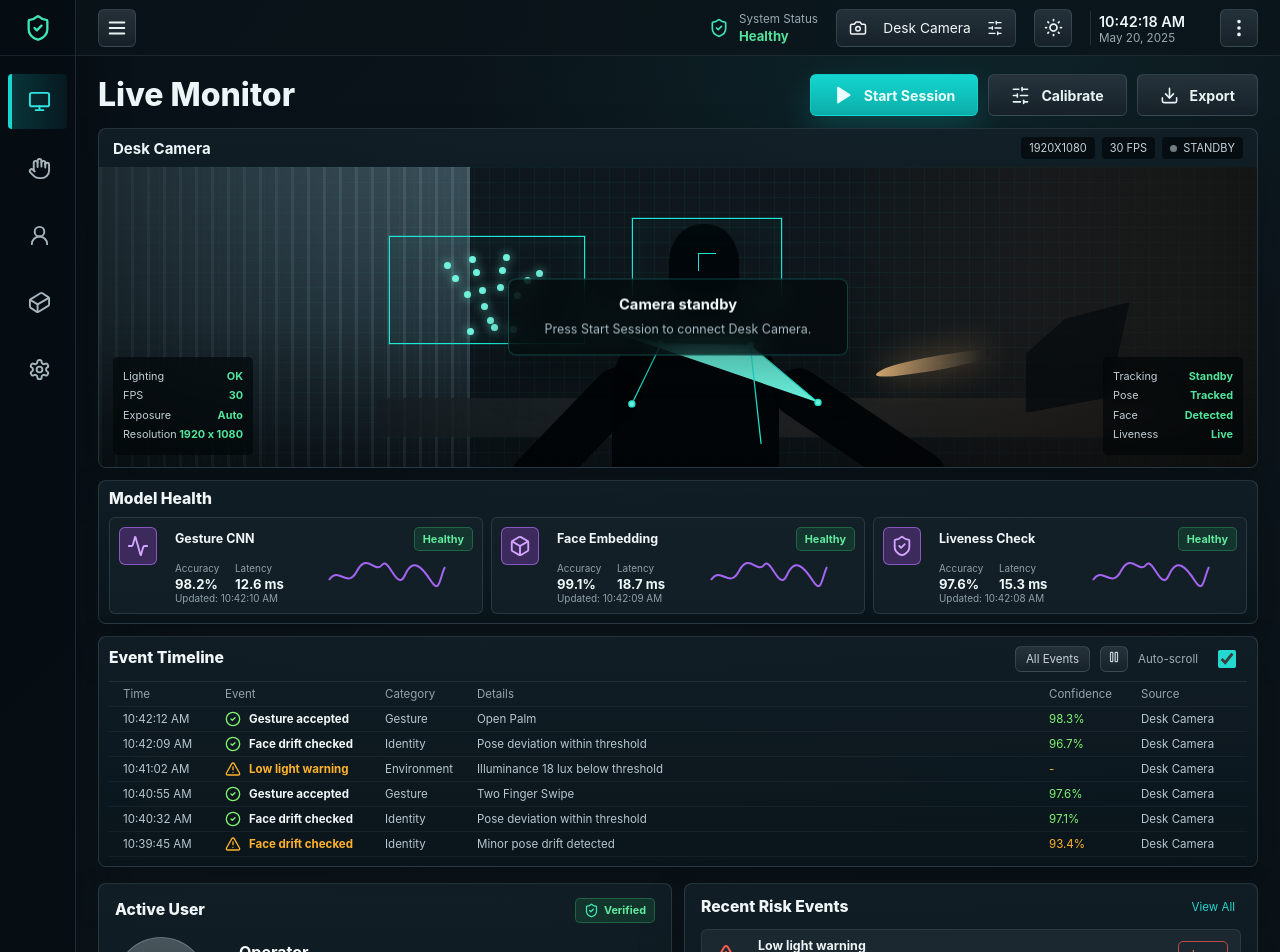
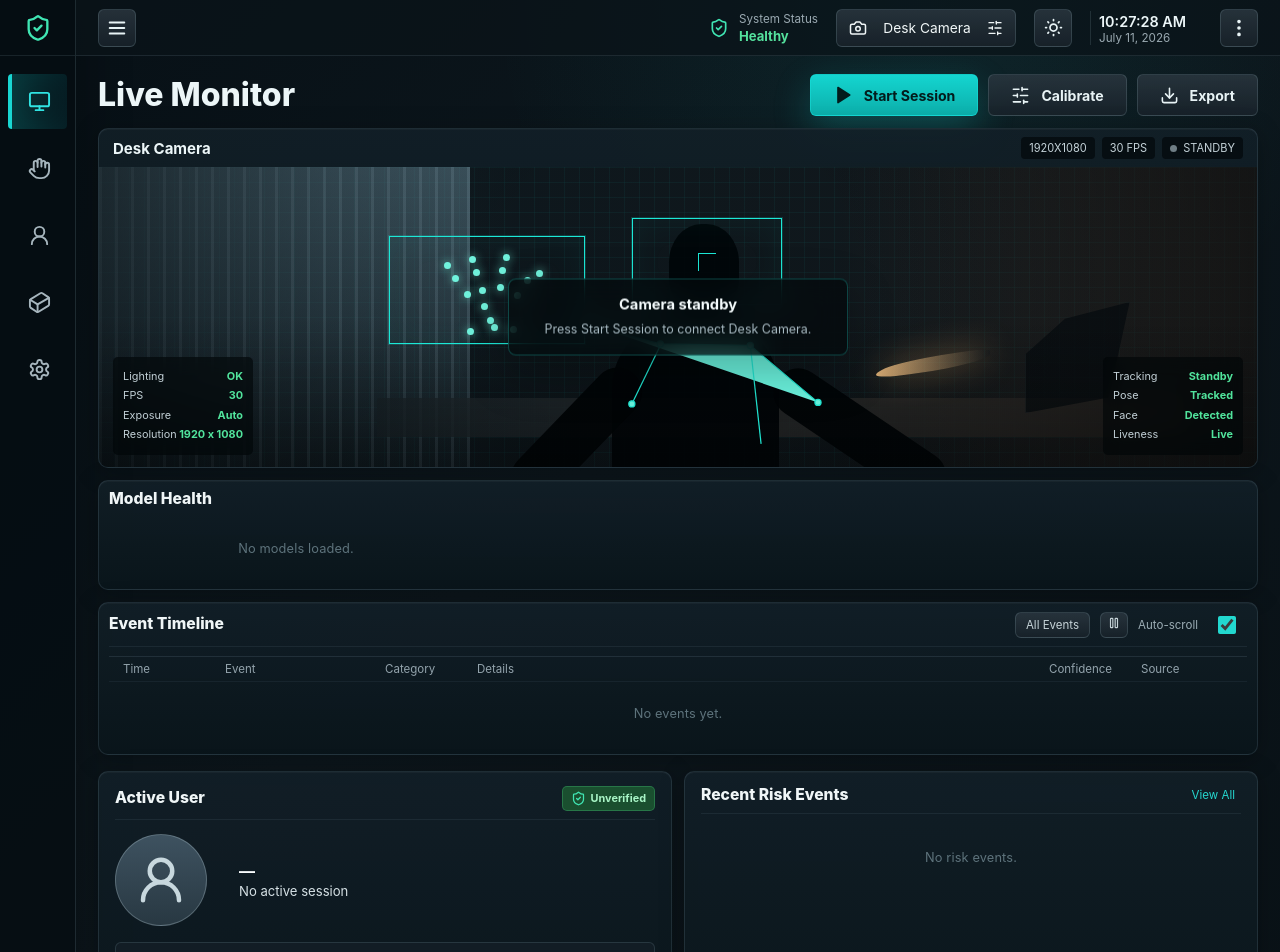
Before and after one commit to StefanPenchev05/VisionGuard, a React (Vite) app in the folder apps/desktop/: page / in a window 1280 px wide. Shown: the top 952 px of the page. Built offline with nearby package versions, Linux system fonts and the light colour scheme.

Commit message:
feat: enhance AppShell with real-time clock, update IdentityPanel and EventTimeline for empty states, and improve ModelHealth component; add new animations and styles

```diff
--- a/apps/desktop/src/renderer/app/components/AppShell.tsx
+++ b/apps/desktop/src/renderer/app/components/AppShell.tsx
@@ -8,6 +8,7 @@ import {
   SlidersHorizontal,
   SunMedium
 } from "lucide-react";
+import { useEffect, useState } from "react";
 import { navItems } from "../data";
 
 type AppShellProps = {
@@ -24,6 +25,12 @@ export function AppShell({
   onToggleCamera
 }: AppShellProps) {
   const sessionLabel = isCameraActive ? "Stop Session" : "Start Session";
+
+  const [now, setNow] = useState(new Date());
+  useEffect(() => {
+    const id = setInterval(() => setNow(new Date()), 1000);
+    return () => clearInterval(id);
+  }, []);
 
   return (
     <div className="app-shell">
@@ -86,8 +93,8 @@ export function AppShell({
           </button>
 
           <div className="clock">
-            <strong>10:42:18 AM</strong>
-            <span>May 20, 2025</span>
+            <strong>{now.toLocaleTimeString()}</strong>
+            <span>{now.toLocaleDateString(undefined, { month: "long", day: "numeric", year: "numeric" })}</span>
           </div>
 
           <button className="icon-button" type="button" aria-label="More">
--- a/apps/desktop/src/renderer/app/components/EventTimeline.tsx
+++ b/apps/desktop/src/renderer/app/components/EventTimeline.tsx
@@ -1,5 +1,4 @@
-import { CheckCircle2, Pause, TriangleAlert } from "lucide-react";
-import { events } from "../data";
+import { Pause } from "lucide-react";
 
 export function EventTimeline() {
   return (
@@ -27,24 +26,7 @@ export function EventTimeline() {
           <span>Confidence</span>
           <span>Source</span>
         </div>
-        {events.map((event) => {
-          const isWarning = event.level === "warning";
-          const Icon = isWarning ? TriangleAlert : CheckCircle2;
-
-          return (
-            <div className={`event-row ${event.level}`} role="row" key={`${event.time}-${event.event}`}>
-              <span>{event.time}</span>
-              <span className="event-name">
-                <Icon size={16} />
-                {event.event}
-              </span>
-              <span>{event.category}</span>
-              <span>{event.details}</span>
-              <span>{event.confidence}</span>
-              <span>Desk Camera</span>
-            </div>
-          );
-        })}
+        <div className="event-empty">No events yet.</div>
       </div>
     </section>
   );
--- a/apps/desktop/src/renderer/app/components/IdentityPanel.tsx
+++ b/apps/desktop/src/renderer/app/components/IdentityPanel.tsx
@@ -1,5 +1,4 @@
-import { ShieldCheck, TriangleAlert, UserRound } from "lucide-react";
-import { gestures, riskEvents } from "../data";
+import { ShieldCheck, UserRound } from "lucide-react";
 
 export function IdentityPanel() {
   return (
@@ -9,7 +8,7 @@ export function IdentityPanel() {
           <h2>Active User</h2>
           <span className="verified-chip">
             <ShieldCheck size={15} />
-            Verified
+            Unverified
           </span>
         </div>
 
@@ -18,25 +17,23 @@ export function IdentityPanel() {
             <UserRound size={54} />
           </div>
           <div>
-            <strong>Operator</strong>
-            <span>Security Team</span>
-            <small>Session ID: 9f3a7c2e-1b6d-4f21</small>
-            <small>Since 10:39:12 AM (00:03:06)</small>
+            <strong>—</strong>
+            <span>No active session</span>
           </div>
         </div>
 
         <div className="trust-card">
           <div>
             <span>Confidence</span>
-            <strong>97.8%</strong>
+            <strong>—</strong>
           </div>
           <div className="trust-ring">
-            <strong>97</strong>
+            <strong>—</strong>
             <span>/100</span>
           </div>
           <div>
             <span>Gesture Match</span>
-            <strong>96.4%</strong>
+            <strong>—</strong>
           </div>
         </div>
       </section>
@@ -47,36 +44,14 @@ export function IdentityPanel() {
           <button type="button">View All</button>
         </div>
         <div className="risk-list">
-          {riskEvents.map((event, index) => (
-            <article className="risk-item" key={event.label}>
-              <TriangleAlert size={24} className={index === 0 ? "risk-low" : "risk-medium"} />
-              <div>
-                <strong>{event.label}</strong>
-                <span>{event.time}</span>
-              </div>
-              <em className={index === 0 ? "low" : "medium"}>{event.severity}</em>
-            </article>
-          ))}
+          <p className="risk-empty">No risk events.</p>
         </div>
       </section>
 
       <section className="panel gesture-panel">
         <h2>Gesture Activity <span>(Live)</span></h2>
         <div className="gesture-grid">
-          {gestures.map((gesture) => {
-            const Icon = gesture.icon;
-
-            return (
-              <article className="gesture-card" key={gesture.label}>
-                <Icon size={46} />
-                <strong>{gesture.label}</strong>
-                <span>{gesture.time}</span>
-                <div className="progress-track">
-                  <i style={{ width: `${gesture.progress}%` }} />
-                </div>
-              </article>
-            );
-          })}
+          <p className="gesture-empty">No gesture data.</p>
         </div>
       </section>
     </aside>
--- a/apps/desktop/src/renderer/app/components/ModelHealth.tsx
+++ b/apps/desktop/src/renderer/app/components/ModelHealth.tsx
@@ -1,41 +1,9 @@
-import { modelHealth } from "../data";
-
 export function ModelHealth() {
   return (
     <section className="panel model-health">
       <h2>Model Health</h2>
       <div className="model-grid">
-        {modelHealth.map((model) => {
-          const Icon = model.icon;
-
-          return (
-            <article className="model-card" key={model.name}>
-              <div className="model-icon">
-                <Icon size={22} />
-              </div>
-              <div className="model-content">
-                <div className="model-title">
-                  <strong>{model.name}</strong>
-                  <span>Healthy</span>
-                </div>
-                <div className="model-metrics">
-                  <p>
-                    <small>Accuracy</small>
-                    <strong>{model.accuracy}</strong>
-                  </p>
-                  <p>
-                    <small>Latency</small>
-                    <strong>{model.latency}</strong>
-                  </p>
-                  <svg viewBox="0 0 120 34" aria-hidden="true">
-                    <path d="M2 22 C12 7, 20 32, 30 13 S48 16, 55 7 S70 35, 78 17 S95 9, 104 23 S113 18, 118 9" />
-                  </svg>
-                </div>
-                <small>Updated: {model.updated}</small>
-              </div>
-            </article>
-          );
-        })}
+        <p className="model-empty">No models loaded.</p>
       </div>
     </section>
   );
--- a/apps/desktop/src/renderer/app/data.ts
+++ b/apps/desktop/src/renderer/app/data.ts
@@ -1,15 +1,4 @@
-import {
-  Activity,
-  Box,
-  CircleMinus,
-  Cuboid,
-  Hand,
-  Home,
-  Monitor,
-  Settings,
-  ShieldCheck,
-  UserRound
-} from "lucide-react";
+import { Cuboid, Hand, Monitor, Settings, UserRound } from "lucide-react";
 
 export const navItems = [
   { label: "Monitor", icon: Monitor, active: true },
@@ -18,90 +7,3 @@ export const navItems = [
   { label: "Models", icon: Cuboid, active: false },
   { label: "Settings", icon: Settings, active: false }
 ];
-
-export const modelHealth = [
-  {
-    name: "Gesture CNN",
-    icon: Activity,
-    accuracy: "98.2%",
-    latency: "12.6 ms",
-    updated: "10:42:10 AM"
-  },
-  {
-    name: "Face Embedding",
-    icon: Box,
-    accuracy: "99.1%",
-    latency: "18.7 ms",
-    updated: "10:42:09 AM"
-  },
-  {
-    name: "Liveness Check",
-    icon: ShieldCheck,
-    accuracy: "97.6%",
-    latency: "15.3 ms",
-    updated: "10:42:08 AM"
-  }
-];
-
-export const events = [
-  {
-    time: "10:42:12 AM",
-    event: "Gesture accepted",
-    category: "Gesture",
-    details: "Open Palm",
-    confidence: "98.3%",
-    level: "success"
-  },
-  {
-    time: "10:42:09 AM",
-    event: "Face drift checked",
-    category: "Identity",
-    details: "Pose deviation within threshold",
-    confidence: "96.7%",
-    level: "success"
-  },
-  {
-    time: "10:41:02 AM",
-    event: "Low light warning",
-    category: "Environment",
-    details: "Illuminance 18 lux below threshold",
-    confidence: "-",
-    level: "warning"
-  },
-  {
-    time: "10:40:55 AM",
-    event: "Gesture accepted",
-    category: "Gesture",
-    details: "Two Finger Swipe",
-    confidence: "97.6%",
-    level: "success"
-  },
-  {
-    time: "10:40:32 AM",
-    event: "Face drift checked",
-    category: "Identity",
-    details: "Pose deviation within threshold",
-    confidence: "97.1%",
-    level: "success"
-  },
-  {
-    time: "10:39:45 AM",
-    event: "Face drift checked",
-    category: "Identity",
-    details: "Minor pose drift detected",
-    confidence: "93.4%",
-    level: "warning"
-  }
-];
-
-export const riskEvents = [
-  { label: "Low light warning", time: "10:41:02 AM", severity: "Low" },
-  { label: "Face drift checked", time: "10:39:45 AM", severity: "Medium" },
-  { label: "Unusual pose detected", time: "10:37:18 AM", severity: "Medium" }
-];
-
-export const gestures = [
-  { label: "Open Palm", time: "0.8s ago", icon: Hand, progress: 58 },
-  { label: "Two Finger Swipe", time: "2.1s ago", icon: Home, progress: 42 },
-  { label: "Idle", time: "5.3s ago", icon: CircleMinus, progress: 12 }
-];
--- a/apps/desktop/src/renderer/app/styles.css
+++ b/apps/desktop/src/renderer/app/styles.css
@@ -6,6 +6,32 @@
     sans-serif;
   font-synthesis: none;
   text-rendering: optimizeLegibility;
+  -webkit-font-smoothing: antialiased;
+}
+
+/* ─── Scrollbar ─────────────────────────────────────────── */
+::-webkit-scrollbar { width: 6px; height: 6px; }
+::-webkit-scrollbar-track { background: transparent; }
+::-webkit-scrollbar-thumb {
+  background: rgba(140, 170, 184, 0.22);
+  border-radius: 999px;
+}
+::-webkit-scrollbar-thumb:hover { background: rgba(140, 170, 184, 0.42); }
+
+/* ─── Animations ─────────────────────────────────────────── */
+@keyframes pulse-dot {
+  0%, 100% { opacity: 1; box-shadow: 0 0 0 0 rgba(120, 242, 95, 0.6); }
+  50%       { opacity: 0.72; box-shadow: 0 0 0 5px rgba(120, 242, 95, 0); }
+}
+
+@keyframes pulse-glow {
+  0%, 100% { box-shadow: 0 14px 34px rgba(20, 213, 208, 0.22); }
+  50%       { box-shadow: 0 14px 48px rgba(20, 213, 208, 0.46); }
+}
+
+@keyframes fade-in {
+  from { opacity: 0; transform: translateY(6px); }
+  to   { opacity: 1; transform: translateY(0); }
 }
 
 * {
@@ -25,6 +51,11 @@ input {
 
 button {
   cursor: pointer;
+  transition: opacity 0.15s ease, background 0.15s ease, border-color 0.15s ease, box-shadow 0.15s ease;
+}
+
+button:hover:not(:disabled) {
+  opacity: 0.88;
 }
 
 button:disabled {
@@ -87,16 +118,25 @@ button:disabled {
   color: #aebac0;
   font-size: 0.98rem;
   text-align: left;
+  transition: background 0.18s ease, color 0.18s ease, border-color 0.18s ease;
+}
+
+.nav-item:hover:not(:disabled) {
+  background: #0d2226;
+  color: #f2fafb;
+  opacity: 1;
 }
 
 .nav-item svg {
   color: #a6b5bd;
+  transition: color 0.18s ease;
 }
 
 .nav-item.is-active {
   border-left-color: #19d6d2;
   background: linear-gradient(90deg, rgba(20, 210, 208, 0.2), rgba(14, 88, 102, 0.16));
   color: #70f5f0;
+  box-shadow: inset 0 0 24px rgba(20, 210, 208, 0.05);
 }
 
 .nav-item.is-active svg {
@@ -162,6 +202,17 @@ button:disabled {
   border-radius: 6px;
   color: #e8f3f5;
   background: linear-gradient(180deg, rgba(43, 55, 64, 0.84), rgba(24, 34, 42, 0.9));
+  transition: border-color 0.15s ease, background 0.15s ease, box-shadow 0.15s ease, opacity 0.15s ease;
+}
+
+.icon-button:hover:not(:disabled),
+.secondary-action:hover:not(:disabled),
+.camera-select:hover:not(:disabled),
+.timeline-controls button:hover:not(:disabled),
+.risk-panel button:hover:not(:disabled) {
+  border-color: rgba(139, 167, 179, 0.42);
+  background: linear-gradient(180deg, rgba(55, 70, 80, 0.9), rgba(34, 48, 58, 0.95));
+  opacity: 1;
 }
 
 .icon-button {
@@ -270,14 +321,27 @@ h2 {
 .primary-action {
   border-color: rgba(22, 223, 218, 0.56);
   background: linear-gradient(180deg, #14d5d0, #0caeaa);
-  color: #ecffff;
-  box-shadow: 0 14px 34px rgba(20, 213, 208, 0.2);
+  color: #031c1c;
+  box-shadow: 0 14px 34px rgba(20, 213, 208, 0.22);
+  animation: pulse-glow 3s ease-in-out infinite;
+}
+
+.primary-action:hover:not(:disabled) {
+  background: linear-gradient(180deg, #1ae4de, #0ec4bf);
+  border-color: rgba(22, 223, 218, 0.78);
+  opacity: 1;
 }
 
 .primary-action.is-live {
   border-color: rgba(255, 92, 82, 0.54);
   background: linear-gradient(180deg, #ef5c55, #b93535);
-  box-shadow: 0 14px 34px rgba(239, 92, 85, 0.16);
+  box-shadow: 0 14px 34px rgba(239, 92, 85, 0.22);
+  animation: none;
+}
+
+.primary-action.is-live:hover:not(:disabled) {
+  background: linear-gradient(180deg, #f5706a, #c73a3a);
+  opacity: 1;
 }
 
 .dashboard-grid {
@@ -297,10 +361,15 @@ h2 {
 
 .panel,
 .video-panel {
-  border: 1px solid rgba(140, 170, 184, 0.2);
-  border-radius: 8px;
-  background: linear-gradient(180deg, rgba(18, 31, 39, 0.9), rgba(10, 21, 27, 0.92));
-  box-shadow: 0 22px 46px rgba(0, 0, 0, 0.24);
+  border: 1px solid rgba(140, 170, 184, 0.16);
+  border-radius: 10px;
+  background: linear-gradient(180deg, rgba(18, 31, 39, 0.92), rgba(10, 21, 27, 0.94));
+  box-shadow: 0 4px 24px rgba(0, 0, 0, 0.28), 0 1px 0 rgba(255, 255, 255, 0.03) inset;
+  transition: border-color 0.2s ease;
+}
+
+.panel:hover {
+  border-color: rgba(140, 170, 184, 0.26);
 }
 
 .video-panel {
@@ -348,6 +417,7 @@ h2 {
   margin-right: 6px;
   border-radius: 50%;
   background: #78f25f;
+  animation: pulse-dot 2s ease-in-out infinite;
 }
 
 .standby-dot {
@@ -368,6 +438,7 @@ h2 {
   position: relative;
   height: clamp(300px, 35vh, 370px);
   overflow: hidden;
+  transition: height 0.4s cubic-bezier(0.4, 0, 0.2, 1);
   background:
     linear-gradient(rgba(35, 254, 236, 0.045) 1px, transparent 1px),
     linear-gradient(90deg, rgba(35, 254, 236, 0.045) 1px, transparent 1px),
@@ -377,6 +448,7 @@ h2 {
 }
 
 .camera-frame.has-video {
+  height: clamp(440px, 56vh, 620px);
   background:
     linear-gradient(rgba(35, 254, 236, 0.045) 1px, transparent 1px),
     linear-gradient(90deg, rgba(35, 254, 236, 0.045) 1px, transparent 1px),
@@ -665,6 +737,12 @@ h2 {
   border: 1px solid rgba(140, 170, 184, 0.18);
   border-radius: 6px;
   background: rgba(22, 34, 42, 0.74);
+  transition: background 0.15s ease, border-color 0.15s ease;
+}
+
+.model-card:hover {
+  background: rgba(30, 44, 54, 0.9);
+  border-color: rgba(140, 170, 184, 0.3);
 }
 
 .model-icon {
@@ -675,7 +753,7 @@ h2 {
   border: 1px solid rgba(187, 116, 255, 0.62);
   border-radius: 6px;
   background: rgba(102, 54, 145, 0.5);
-  color: #d4a6ff;
+  color: #eedcff;
 }
 
 .model-title {
@@ -702,8 +780,8 @@ h2 {
   padding: 4px 8px;
   border: 1px solid rgba(73, 218, 132, 0.28);
   border-radius: 5px;
-  background: rgba(29, 128, 70, 0.23);
-  color: #61e99d;
+  background: #1a4f2f;
+  color: #a8f5c6;
   font-size: 0.68rem;
   font-weight: 700;
 }
@@ -743,6 +821,9 @@ h2 {
   align-items: center;
   justify-content: space-between;
   gap: 12px;
+  padding-bottom: 8px;
+  border-bottom: 1px solid rgba(140, 170, 184, 0.1);
+  margin-bottom: 4px;
 }
 
 .event-timeline {
@@ -785,6 +866,7 @@ h2 {
   margin-top: 9px;
   overflow: hidden;
   border-top: 1px solid rgba(140, 170, 184, 0.15);
+  border-radius: 0 0 8px 8px;
 }
 
 .event-row {
@@ -797,6 +879,11 @@ h2 {
   border-bottom: 1px solid rgba(140, 170, 184, 0.08);
   color: #b7c7cf;
   font-size: 0.72rem;
+  transition: background 0.12s ease;
+}
+
+.event-row:not(.event-head):hover {
+  background: rgba(140, 170, 184, 0.05);
 }
 
 .event-head {
@@ -849,8 +936,8 @@ h2 {
   place-items: center;
   border: 1px solid rgba(169, 190, 198, 0.34);
   border-radius: 50%;
-  background: linear-gradient(180deg, rgba(151, 163, 169, 0.42), rgba(90, 104, 113, 0.5));
-  color: #0e171c;
+  background: linear-gradient(180deg, #3e5260, #283842);
+  color: #c8d8de;
 }
 
 .profile-row strong {
@@ -946,6 +1033,12 @@ h2 {
   border: 1px solid rgba(140, 170, 184, 0.13);
   border-radius: 6px;
   background: rgba(31, 43, 52, 0.84);
+  transition: background 0.15s ease, border-color 0.15s ease;
+}
+
+.risk-item:hover {
+  background: rgba(42, 57, 68, 0.9);
+  border-color: rgba(140, 170, 184, 0.24);
 }
 
 .risk-low {
@@ -1011,6 +1104,13 @@ h2 {
   border: 1px solid rgba(140, 170, 184, 0.2);
   border-radius: 6px;
   background: rgba(17, 29, 37, 0.78);
+  transition: background 0.15s ease, border-color 0.15s ease, transform 0.15s ease;
+}
+
+.gesture-card:hover {
+  background: rgba(24, 40, 50, 0.9);
+  border-color: rgba(78, 231, 224, 0.28);
+  transform: translateY(-2px);
 }
 
 .gesture-card svg {
@@ -1043,6 +1143,31 @@ h2 {
   height: 100%;
   border-radius: inherit;
   background: linear-gradient(90deg, #18c9c9, #46f0de);
+}
+
+/* ─── Empty states ───────────────────────────────────────── */
+.event-empty,
+.model-empty,
+.risk-empty,
+.gesture-empty {
+  padding: 24px 16px;
+  color: #5e737c;
+  font-size: 0.8rem;
+  text-align: center;
+  letter-spacing: 0.01em;
+  animation: fade-in 0.3s ease;
+}
+
+/* ─── Keyboard focus ─────────────────────────────────────── */
+:focus-visible {
+  outline: 2px solid rgba(25, 214, 210, 0.72);
+  outline-offset: 2px;
+  border-radius: 4px;
+}
+
+/* ─── Panel fade-in ──────────────────────────────────────── */
+.panel {
+  animation: fade-in 0.25s ease;
 }
 
 @media (max-width: 1320px) {
```
